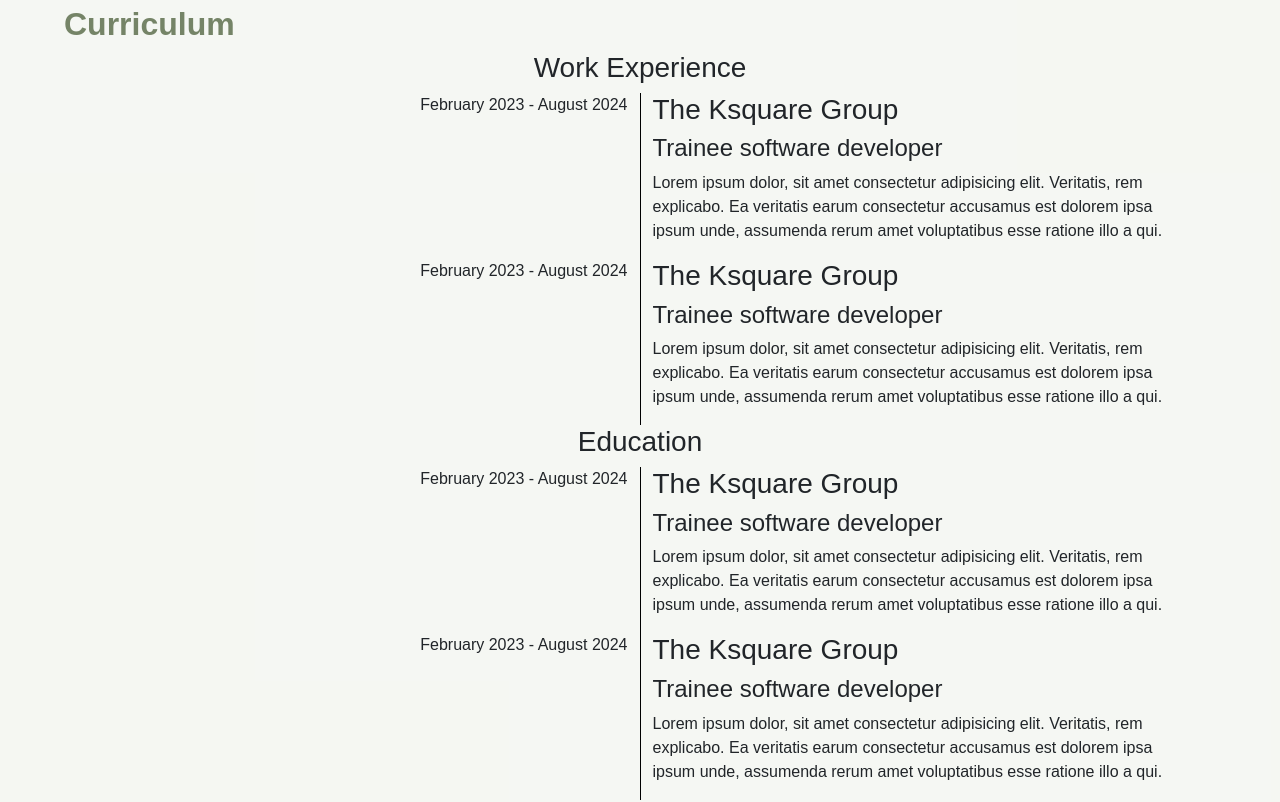
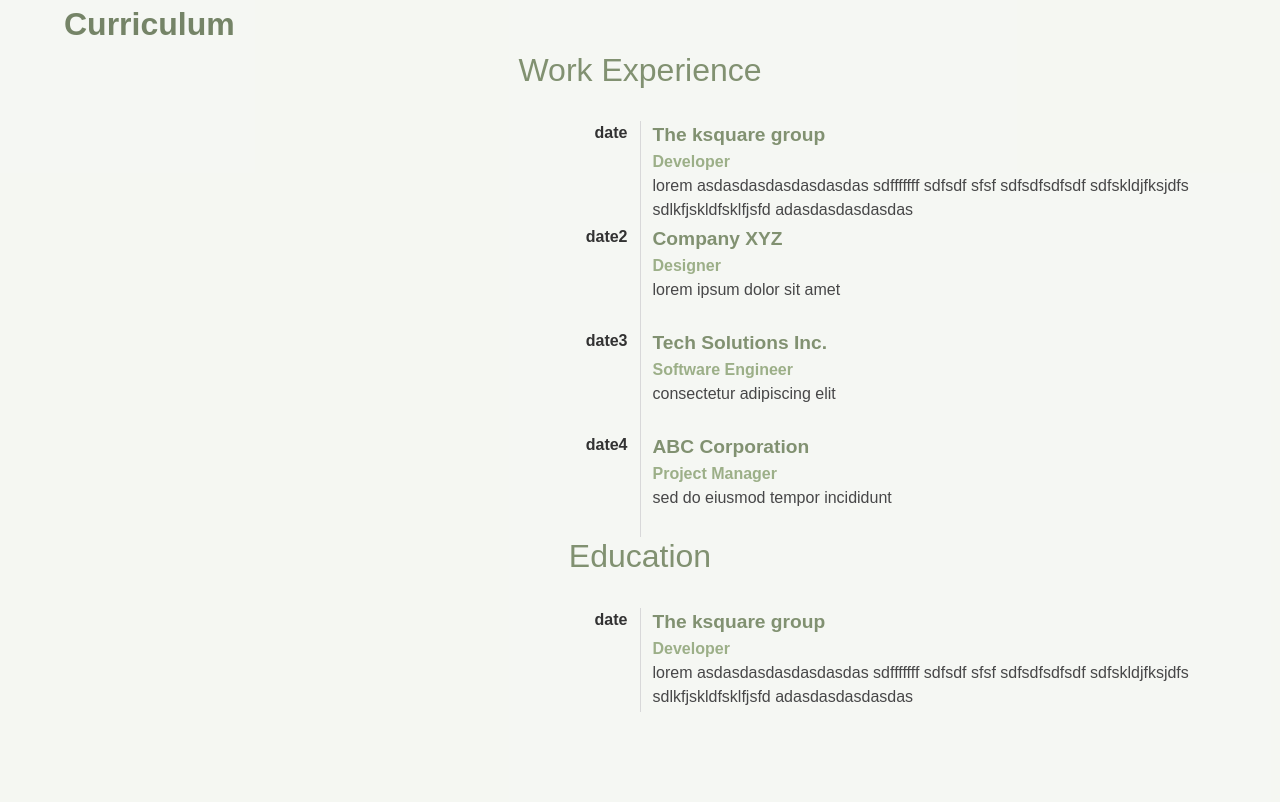
Before and after one commit to Braulio95/toniconectalandingpage, a React (Create React App) app: page / in a window 1280 px wide. Shown: the part 1860-2662 px from the top of the page. Built offline with nearby package versions, Linux system fonts and the light colour scheme.

Commit message:
education added

```diff
--- a/src/components/ExpComp/ExpComp.tsx
+++ b/src/components/ExpComp/ExpComp.tsx
@@ -1,5 +1,80 @@
 import React from "react";
+import { Col, Container, Row } from "react-bootstrap";
+import { ExpProps } from "../../types/interfaces/ExpProps";
+import { colorPalette } from "../../styles/partials/colors";
 
-export const ExpComp = () => {
-  return <div>ExpComp</div>;
+export const ExpComp = ({ experiences, type }: ExpProps) => {
+  return (
+    <Container>
+      <Row>
+        <Col style={{ textAlign: "center" }}>
+          <h3
+            style={{
+              color: colorPalette.strongGreen,
+              fontSize: "2rem",
+              paddingBottom: "1.5rem",
+            }}
+          >
+            {type}
+          </h3>
+        </Col>
+      </Row>
+      {experiences.map(({ date, company, role, description }) => {
+        return (
+          <Row style={{ minWidth: "400px" }}>
+            <Col
+              style={{
+                textAlign: "right",
+                borderRight: `1px groove ${colorPalette.neutralGray2}`,
+                paddingBottom: "5rem",
+              }}
+            >
+              <p
+                style={{
+                  color: colorPalette.neutralGray3,
+                  fontSize: "1rem",
+                  fontWeight: 600,
+                  marginBottom: 0,
+                }}
+              >
+                {date}
+              </p>
+            </Col>
+            <Col>
+              <p
+                style={{
+                  color: colorPalette.strongGreen,
+                  fontSize: "1.2rem",
+                  fontWeight: 700,
+                  marginBottom: 0,
+                }}
+              >
+                {company}
+              </p>
+              <p
+                style={{
+                  color: colorPalette.midGreen,
+                  fontSize: "1rem",
+                  fontWeight: 600,
+                  marginBottom: 0,
+                }}
+              >
+                {role}
+              </p>
+              <p
+                style={{
+                  color: colorPalette.paragraphBaseline,
+                  fontSize: "1rem",
+                  fontWeight: 400,
+                  marginBottom: 0,
+                }}
+              >
+                {description}
+              </p>
+            </Col>
+          </Row>
+        );
+      })}
+    </Container>
+  );
 };
--- /dev/null
+++ b/src/components/SubtitleComp/SubtitleComp.tsx
@@ -0,0 +1,16 @@
+import React from "react";
+import { SubtitleCompProps } from "../../types/interfaces/SubtitleCompProps";
+import { colorPalette } from "../../styles/partials/colors";
+import { StrongComp } from "../StrongComp/StrongComp";
+
+export const SubtitleComp = ({ children }: SubtitleCompProps) => {
+  const subHeadingStyle = {
+    color: colorPalette.strongestGreen,
+    fontWeight: "lighter",
+  };
+  return (
+    <h2 style={subHeadingStyle}>
+      <StrongComp color={colorPalette.strongestGreen} children={children} />
+    </h2>
+  );
+};
--- a/src/modules/curriculum/Curriculum.tsx
+++ b/src/modules/curriculum/Curriculum.tsx
@@ -1,10 +1,53 @@
 import React from "react";
 import { Col, Row } from "react-bootstrap";
 import Container from "react-bootstrap/Container";
-import { StrongComp } from "../../components/StrongComp/StrongComp";
 import { colorPalette } from "../../styles/partials/colors";
+import { ExpComp } from "../../components/ExpComp/ExpComp";
+import { SubtitleComp } from "../../components/SubtitleComp/SubtitleComp";
 
 export const Curriculum = () => {
+  const workExperience = [
+    {
+      id: 1,
+      date: "date",
+      company: "The ksquare group",
+      role: "Developer",
+      description:
+        "lorem asdasdasdasdasdasdas sdfffffff sdfsdf sfsf sdfsdfsdfsdf sdfskldjfksjdfs sdlkfjskldfsklfjsfd adasdasdasdasdas",
+    },
+    {
+      id: 2,
+      date: "date2",
+      company: "Company XYZ",
+      role: "Designer",
+      description: "lorem ipsum dolor sit amet",
+    },
+    {
+      id: 3,
+      date: "date3",
+      company: "Tech Solutions Inc.",
+      role: "Software Engineer",
+      description: "consectetur adipiscing elit",
+    },
+    {
+      id: 4,
+      date: "date4",
+      company: "ABC Corporation",
+      role: "Project Manager",
+      description: "sed do eiusmod tempor incididunt",
+    },
+  ];
+
+  const education = [
+    {
+      id: 1,
+      date: "date",
+      company: "The ksquare group",
+      role: "Developer",
+      description:
+        "lorem asdasdasdasdasdasdas sdfffffff sdfsdf sfsf sdfsdfsdfsdf sdfskldjfksjdfs sdlkfjskldfsklfjsfd adasdasdasdasdas",
+    },
+  ];
   return (
     <Container
       id="curriculum"
@@ -19,83 +62,11 @@ export const Curriculum = () => {
     >
       <Row>
         <Col xxl="12">
-          <h2>
-            <StrongComp color={colorPalette.strongestGreen}>
-              Curriculum
-            </StrongComp>
-          </h2>
+          <SubtitleComp>Curriculum</SubtitleComp>
         </Col>
       </Row>
-      <Container>
-        <Row>
-          <Col style={{ textAlign: "center" }}>
-            <h3>Work Experience</h3>
-          </Col>
-        </Row>
-        <Row>
-          <Col style={{ textAlign: "right", borderRight: `1px solid black` }}>
-            <p>February 2023 - August 2024</p>
-          </Col>
-          <Col>
-            <h3>The Ksquare Group</h3> <h4>Trainee software developer</h4>{" "}
-            <p>
-              Lorem ipsum dolor, sit amet consectetur adipisicing elit.
-              Veritatis, rem explicabo. Ea veritatis earum consectetur accusamus
-              est dolorem ipsa ipsum unde, assumenda rerum amet voluptatibus
-              esse ratione illo a qui.
-            </p>{" "}
-          </Col>
-        </Row>
-        <Row>
-          <Col style={{ textAlign: "right", borderRight: `1px solid black` }}>
-            <p>February 2023 - August 2024</p>
-          </Col>
-          <Col>
-            <h3>The Ksquare Group</h3> <h4>Trainee software developer</h4>{" "}
-            <p>
-              Lorem ipsum dolor, sit amet consectetur adipisicing elit.
-              Veritatis, rem explicabo. Ea veritatis earum consectetur accusamus
-              est dolorem ipsa ipsum unde, assumenda rerum amet voluptatibus
-              esse ratione illo a qui.
-            </p>{" "}
-          </Col>
-        </Row>
-      </Container>
-      <Container>
-        <Row>
-          <Col style={{ textAlign: "center" }}>
-            <h3>Education</h3>
-          </Col>
-        </Row>
-        <Row>
-          <Col style={{ textAlign: "right", borderRight: `1px solid black` }}>
-            <p>February 2023 - August 2024</p>
-          </Col>
-          <Col>
-            <h3>The Ksquare Group</h3> <h4>Trainee software developer</h4>{" "}
-            <p>
-              Lorem ipsum dolor, sit amet consectetur adipisicing elit.
-              Veritatis, rem explicabo. Ea veritatis earum consectetur accusamus
-              est dolorem ipsa ipsum unde, assumenda rerum amet voluptatibus
-              esse ratione illo a qui.
-            </p>{" "}
-          </Col>
-        </Row>
-        <Row>
-          <Col style={{ textAlign: "right", borderRight: `1px solid black` }}>
-            <p>February 2023 - August 2024</p>
-          </Col>
-          <Col>
-            <h3>The Ksquare Group</h3> <h4>Trainee software developer</h4>{" "}
-            <p>
-              Lorem ipsum dolor, sit amet consectetur adipisicing elit.
-              Veritatis, rem explicabo. Ea veritatis earum consectetur accusamus
-              est dolorem ipsa ipsum unde, assumenda rerum amet voluptatibus
-              esse ratione illo a qui.
-            </p>{" "}
-          </Col>
-        </Row>
-      </Container>
+      <ExpComp experiences={workExperience} type="Work Experience" />
+      <ExpComp experiences={education} type="Education" />
     </Container>
   );
 };
--- /dev/null
+++ b/src/types/interfaces/ExpProps.ts
@@ -0,0 +1,12 @@
+interface Experience {
+    id: number;
+    date: string;
+    company: string;
+    role: string;
+    description: string;
+}
+
+export interface ExpProps {
+    type: string
+    experiences: Experience[]
+}
--- /dev/null
+++ b/src/types/interfaces/SubtitleCompProps.ts
@@ -0,0 +1,4 @@
+
+export interface SubtitleCompProps {
+    children: string;
+}
```
